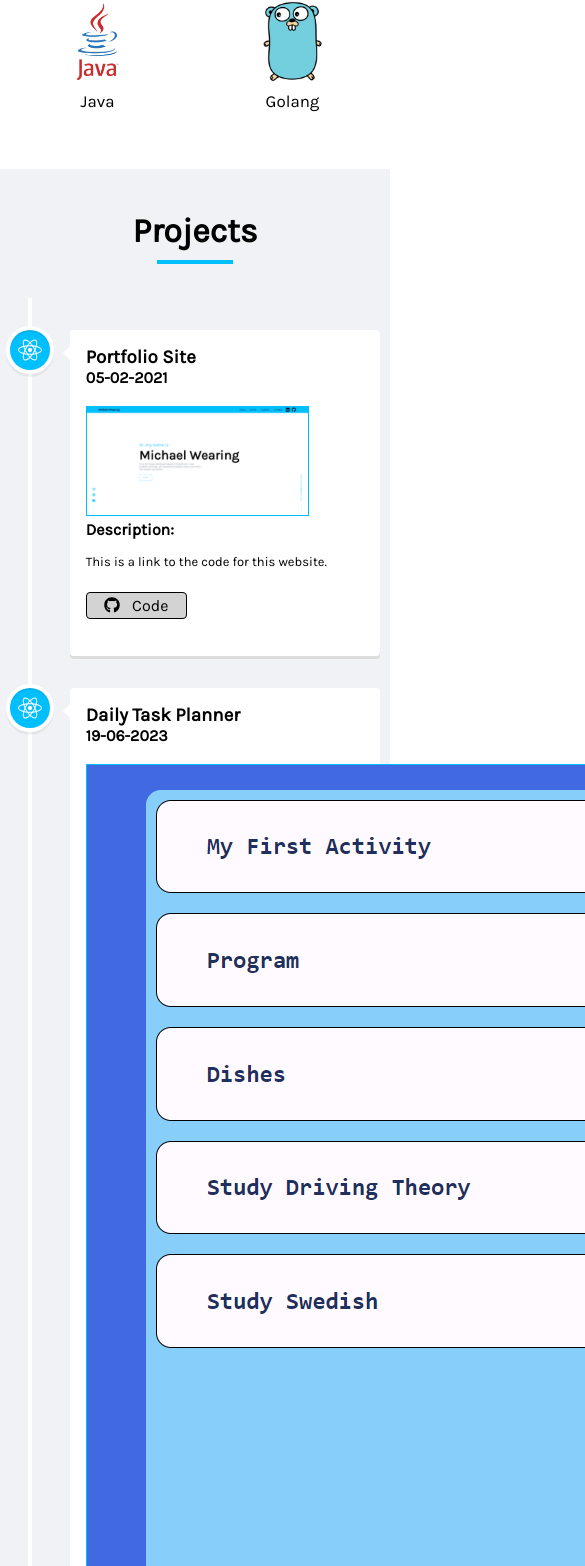
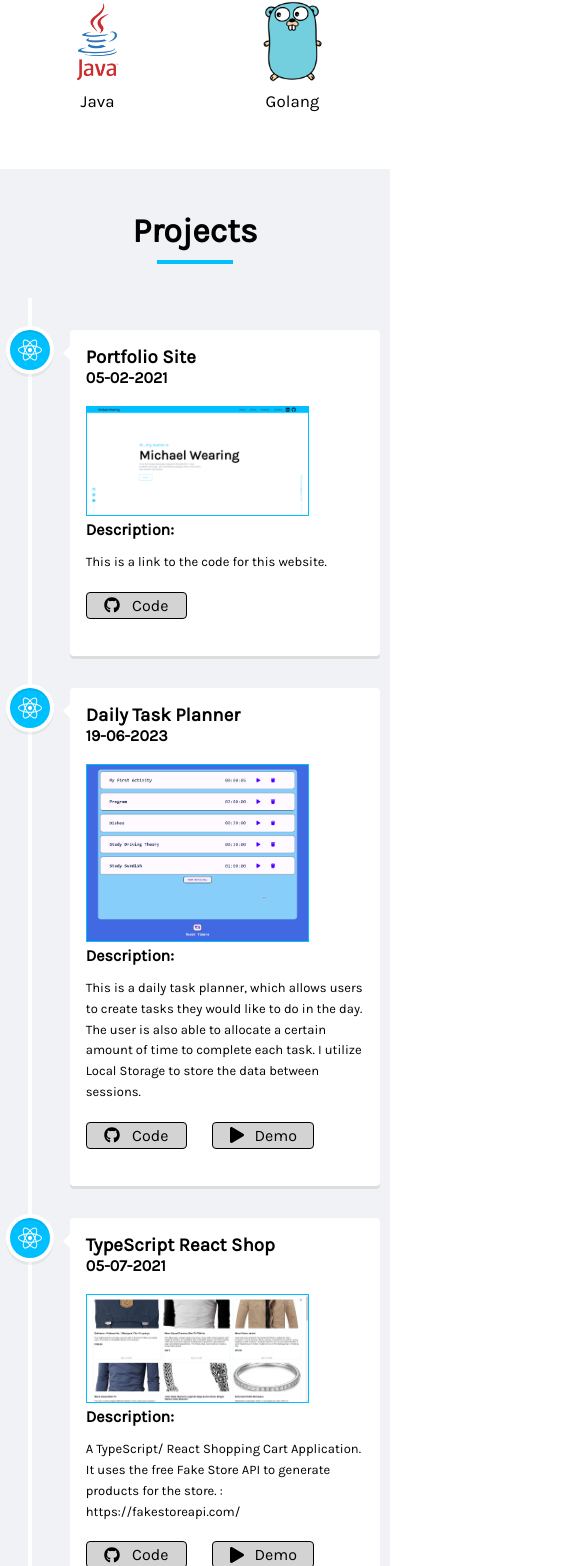
Before and after one commit to MichaelWearing/Portfolio2.0, a React (Create React App) app: page / in a window 390 px wide. Shown: the part 2542-4108 px from the top of the page, 585 px wide, since content can reach past the window. Built offline with nearby package versions, Linux system fonts and the light colour scheme.

Commit message:
Added fix for mobile view on new app image

```diff
--- a/src/components/Projects/Projects.styles.js
+++ b/src/components/Projects/Projects.styles.js
@@ -34,6 +34,11 @@ export const PortfolioImg = styled.img`
 
 export const DailyTaskPlannerImg = styled(PortfolioImg)`
   width: auto;
+
+  @media screen and (max-width: 768px) {
+    width: 80%;
+    height: 80%;
+  }
 `;
 
 export const LinkContainer = styled.div`
```
